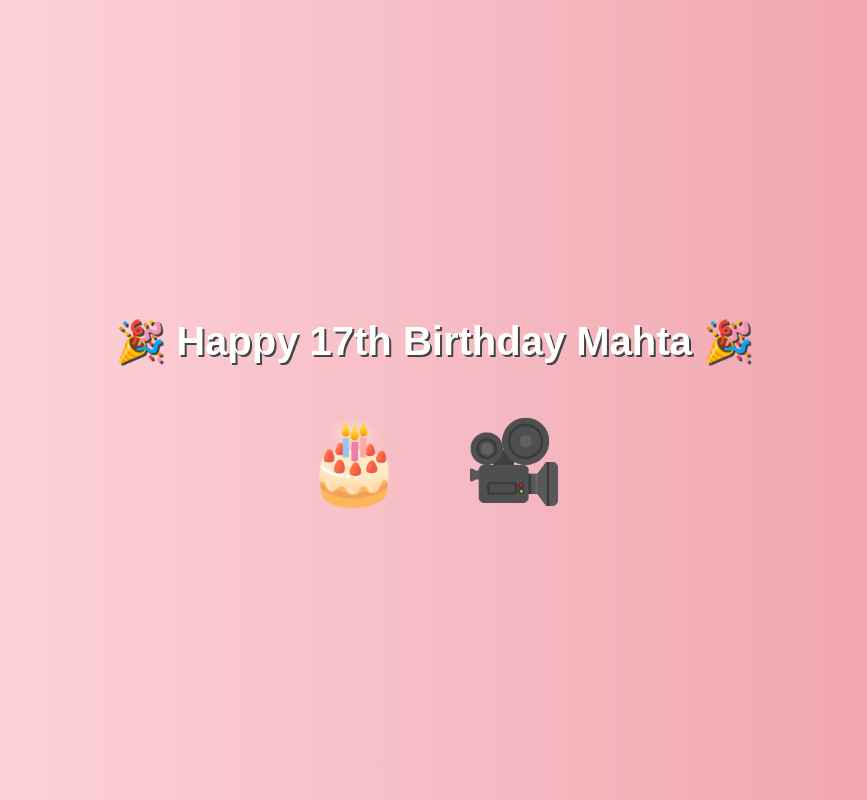
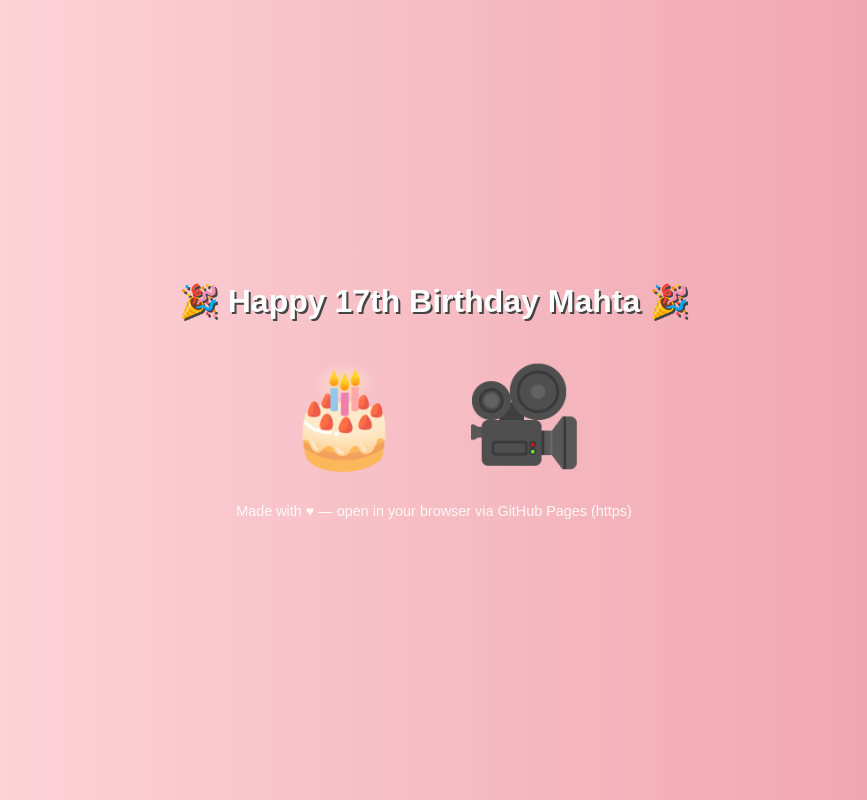
Before and after one commit to TheNegotiator11/Happy-Birthday-Mahtaaaaaa-, a plain HTML site: page index.html in a window 1280 px wide. Shown: the whole page, without its empty margins (206-1073 px from the left). Drawn offline with Linux system fonts and the light colour scheme.

Commit message:
Update index.html

```diff
--- a/index.html
+++ b/index.html
@@ -1,49 +1,34 @@
 <!DOCTYPE html>
 <html lang="en">
 <head>
-  <meta charset="UTF-8">
-  <meta name="viewport" content="width=device-width, initial-scale=1.0">
+  <meta charset="utf-8" />
+  <meta name="viewport" content="width=device-width,initial-scale=1" />
   <title>Happy 17th Birthday Mahta</title>
   <style>
     body {
-      font-family: Arial, sans-serif;
+      font-family: Arial, Helvetica, sans-serif;
       text-align: center;
-      background: linear-gradient(to right, #ffdde1, #ee9ca7);
-      height: 100vh;
-      display: flex;
-      flex-direction: column;
-      justify-content: center;
-      align-items: center;
-      margin: 0;
+      background: linear-gradient(90deg,#ffdde1,#ee9ca7);
+      min-height: 100vh;
+      display:flex;
+      flex-direction:column;
+      justify-content:center;
+      align-items:center;
+      margin:0;
     }
-    h1 {
-      font-size: 2.5rem;
-      margin-bottom: 50px;
-      color: #fff;
-      text-shadow: 2px 2px #444;
-    }
-    .icons {
-      display: flex;
-      gap: 60px;
-    }
-    .icon {
-      font-size: 5rem;
-      cursor: pointer;
-      text-decoration: none;
-      transition: transform 0.2s;
-    }
-    .icon:hover {
-      transform: scale(1.2);
-    }
+    h1 { color:#fff; text-shadow:2px 2px #444; margin:0 0 40px; }
+    .icons { display:flex; gap:60px; }
+    .icon { font-size:6rem; text-decoration:none; transform:translateY(0); transition:transform .18s; color: #fff; }
+    .icon:hover{ transform:translateY(-6px) scale(1.08); }
+    footer { margin-top:30px; color:rgba(255,255,255,0.9); font-size:0.9rem; }
   </style>
 </head>
 <body>
   <h1>🎉 Happy 17th Birthday Mahta 🎉</h1>
   <div class="icons">
-    <!-- Cake link -->
-    <a href="cake.html" class="icon" title="Blow out the candles">🎂</a>
-    <!-- Video link -->
-    <a href="video.html" class="icon" title="Watch your surprise video">🎥</a>
+    <a class="icon" href="cake.html" title="Blow the candles">🎂</a>
+    <a class="icon" href="video.html" title="Watch the video">🎥</a>
   </div>
+  <footer>Made with ♥ — open in your browser via GitHub Pages (https)</footer>
 </body>
 </html>
```
